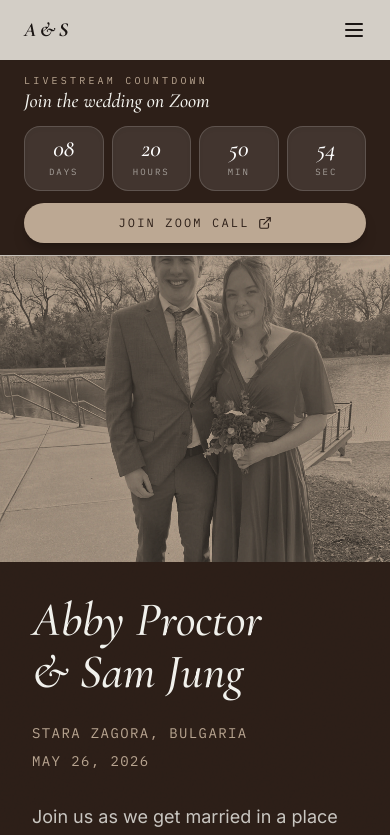
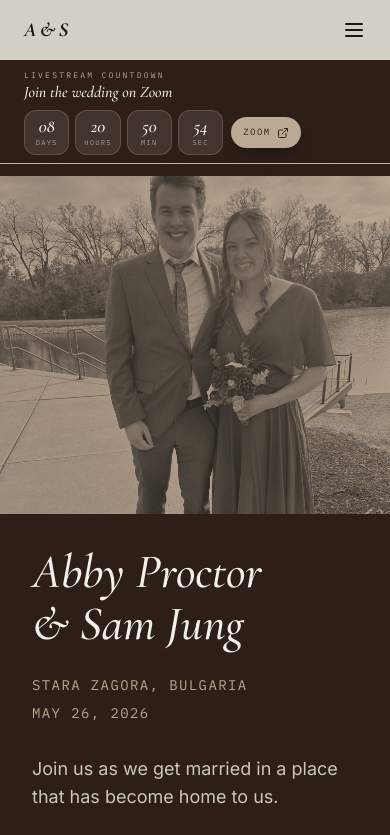
Before and after one commit to Manthis99/abby-sam-wedding, a React (Vite) app: page / in a window 390 px wide. Shown: the top 835 px of the page. Built offline with nearby package versions, Linux system fonts and the light colour scheme.

Commit message:
Tighten mobile Zoom countdown banner

```diff
--- a/src/App.jsx
+++ b/src/App.jsx
@@ -51,11 +51,11 @@ const ZoomCountdown = ({ compact = false }) => {
   }
 
   return (
-    <div className={`grid grid-cols-4 ${compact ? 'gap-1.5' : 'gap-2 md:gap-3'}`} aria-label="Countdown to the Zoom call">
+    <div className={`grid grid-cols-4 ${compact ? 'gap-1.5' : 'gap-1.5 md:gap-3'}`} aria-label="Countdown to the Zoom call">
       {units.map(([label, value]) => (
-        <div key={label} className={`rounded-2xl border border-white/15 bg-white/10 text-center shadow-inner ${compact ? 'px-2 py-2' : 'px-3 py-2.5 md:px-4'}`}>
-          <div className={`font-serif leading-none text-white ${compact ? 'text-xl' : 'text-2xl md:text-3xl'}`}>{String(value).padStart(2, '0')}</div>
-          <div className="mt-1 font-mono text-[9px] uppercase tracking-[0.22em] text-textLight/55">{label}</div>
+        <div key={label} className={`rounded-xl md:rounded-2xl border border-white/15 bg-white/10 text-center shadow-inner ${compact ? 'px-2 py-2' : 'px-2 py-1.5 md:px-4 md:py-2.5'}`}>
+          <div className={`font-serif leading-none text-white ${compact ? 'text-xl' : 'text-lg md:text-3xl'}`}>{String(value).padStart(2, '0')}</div>
+          <div className="mt-0.5 md:mt-1 font-mono text-[7px] md:text-[9px] uppercase tracking-[0.18em] md:tracking-[0.22em] text-textLight/55">{label}</div>
         </div>
       ))}
     </div>
@@ -375,20 +375,20 @@ export default function App() {
         )}
 
         <div className="border-t border-darkBg/10 bg-darkBg text-textLight">
-          <div className="max-w-6xl mx-auto px-6 py-3 flex flex-col gap-3 md:flex-row md:items-center md:justify-between">
+          <div className="max-w-6xl mx-auto px-6 py-2 md:py-3 flex flex-col gap-2 md:gap-3 md:flex-row md:items-center md:justify-between">
             <div className="flex items-center gap-3">
               <span className="hidden sm:inline-flex h-10 w-10 items-center justify-center rounded-full bg-tanBg text-darkBg shadow-lg shadow-tanBg/20">
                 <Video size={18} />
               </span>
               <div>
-                <p className="font-mono text-[10px] uppercase tracking-[0.32em] text-tanBg">Livestream countdown</p>
-                <p className="font-serif text-xl leading-tight md:text-2xl">Join the wedding on Zoom</p>
+                <p className="font-mono text-[8px] md:text-[10px] uppercase tracking-[0.28em] md:tracking-[0.32em] text-tanBg">Livestream countdown</p>
+                <p className="font-serif text-base leading-tight md:text-2xl">Join the wedding on Zoom</p>
               </div>
             </div>
-            <div className="flex flex-col gap-3 md:flex-row md:items-center">
+            <div className="flex items-center gap-2 md:gap-3 md:flex-row">
               <ZoomCountdown />
-              <a href={ZOOM_LINK} target="_blank" rel="noreferrer" className="inline-flex items-center justify-center gap-2 rounded-full bg-tanBg px-5 py-3 font-mono text-xs uppercase tracking-[0.18em] text-darkBg shadow-lg shadow-black/20 transition-all hover:-translate-y-0.5 hover:bg-[#ead4b8]">
-                Join Zoom Call <ExternalLink size={14} />
+              <a href={ZOOM_LINK} target="_blank" rel="noreferrer" className="inline-flex shrink-0 items-center justify-center gap-1.5 rounded-full bg-tanBg px-3 py-2 md:px-5 md:py-3 font-mono text-[9px] md:text-xs uppercase tracking-[0.16em] md:tracking-[0.18em] text-darkBg shadow-lg shadow-black/20 transition-all hover:-translate-y-0.5 hover:bg-[#ead4b8]">
+                <span className="hidden sm:inline">Join</span> Zoom <ExternalLink size={12} className="md:h-3.5 md:w-3.5" />
               </a>
             </div>
           </div>
@@ -396,7 +396,7 @@ export default function App() {
       </nav>
 
       {/* 1. HERO SECTION */}
-      <section className="w-full min-h-[90vh] md:min-h-screen pt-56 md:pt-44 flex flex-col md:flex-row bg-darkBg text-textLight">
+      <section className="w-full min-h-[90vh] md:min-h-screen pt-44 md:pt-44 flex flex-col md:flex-row bg-darkBg text-textLight">
         <div className="w-full md:w-1/2 flex flex-col justify-center p-8 md:p-16 lg:p-24 order-2 md:order-1">
           <div className="fade-up">
             <h1 className="font-serif text-5xl md:text-7xl lg:text-8xl leading-[1.1] mb-6">
```
